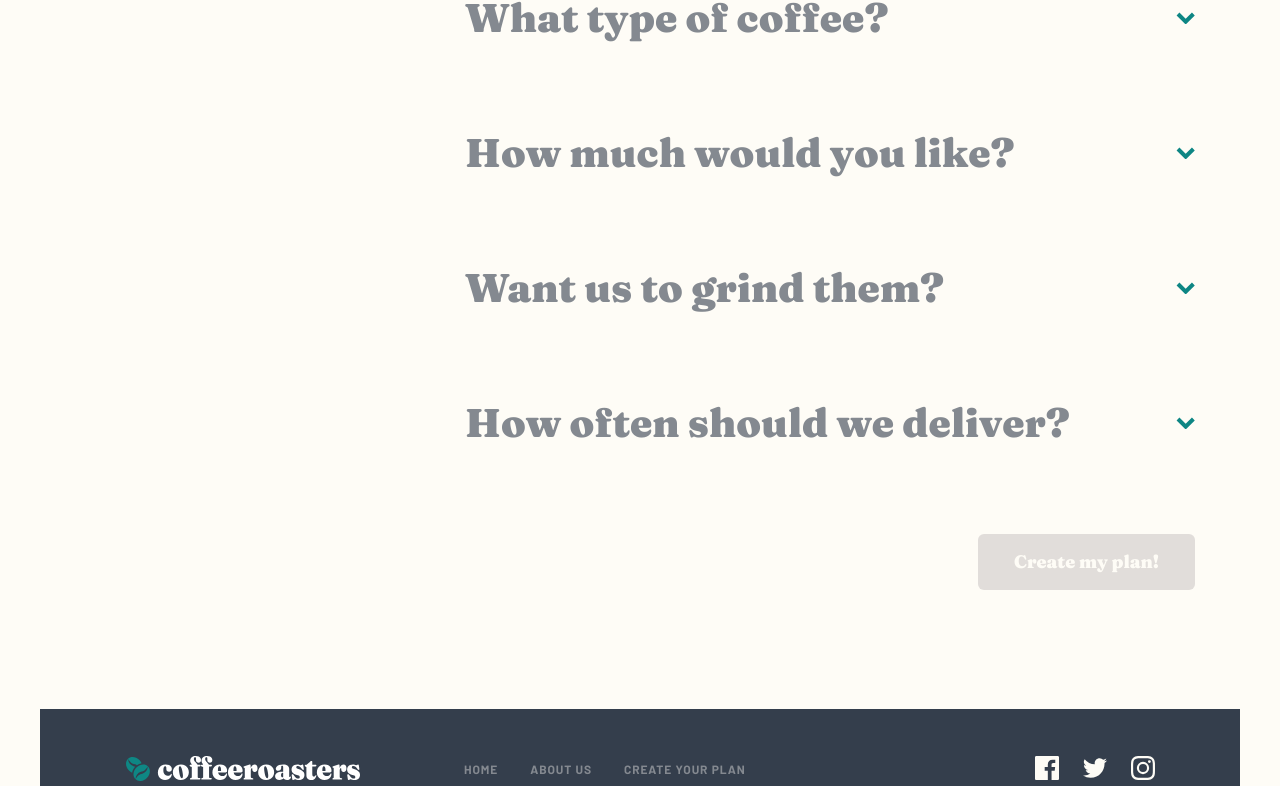
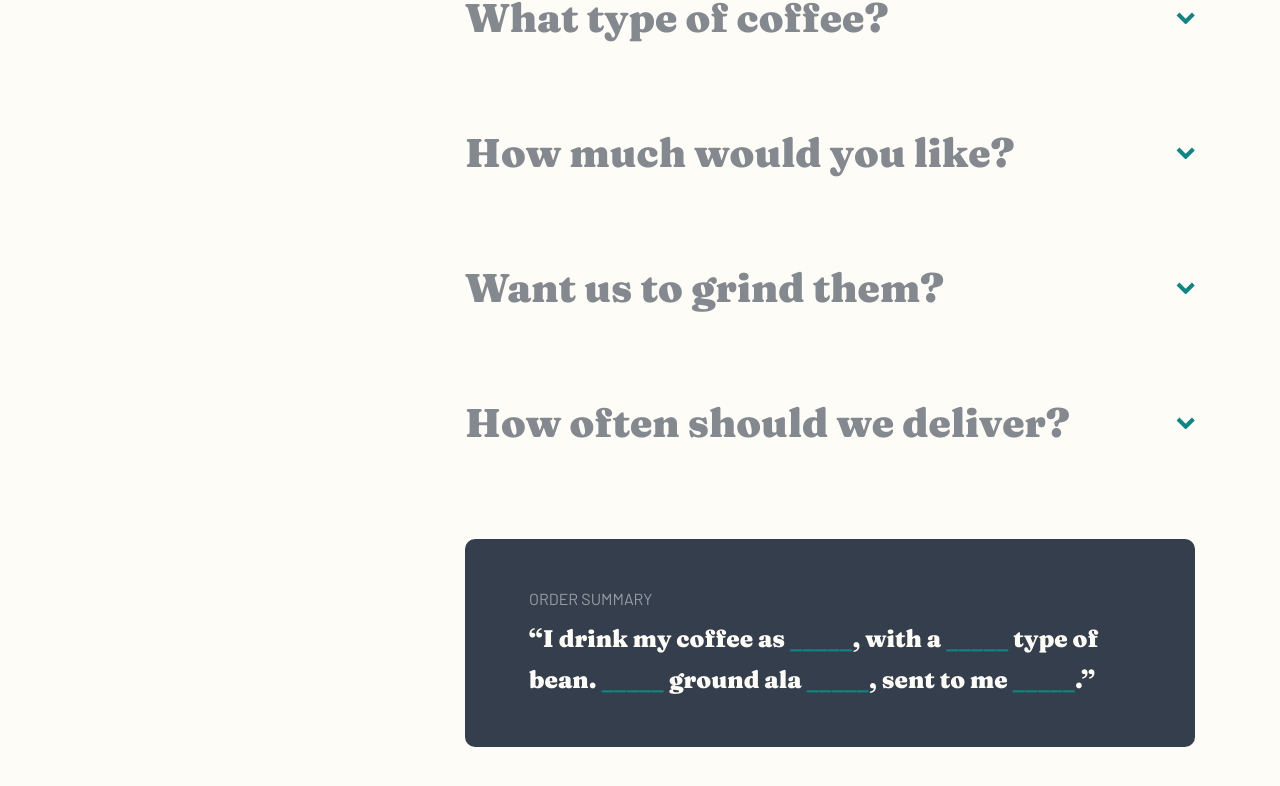
Before and after one commit to annaindistress/frontend-mentor-coffeeroasters-subscription, a React (Vite) app: page /frontend-mentor-coffeeroasters-subscription/create-plan#preferences in a window 1280 px wide. Shown: the part 2000-2786 px from the top of the page. Built offline with nearby package versions, Linux system fonts and the light colour scheme.

Commit message:
Add order summary

```diff
--- a/src/components/Navigation.jsx
+++ b/src/components/Navigation.jsx
@@ -29,11 +29,7 @@ const List = styled.ul`
 
   @media (width >= 768px) {
     justify-content: flex-end;
-    gap: 30px;
-  }
-
-  @media (width >= 1280px) {
-    gap: 35px;
+    gap: 32px;
   }
 `;
 
--- a/src/components/NavigationLink.jsx
+++ b/src/components/NavigationLink.jsx
@@ -20,13 +20,10 @@ const NavigationLink = styled(NavLink)`
 
   @media (width >= 768px) {
     font-weight: 700;
-    font-size: 14px;
+    font-size: 13px;
+    letter-spacing: 0.4px;
     text-transform: uppercase;
     color: hsl(var(--color-grey));
-  }
-
-  @media (width >= 1280px) {
-    font-size: 13px;
   }
 
   @media (hover: hover) and (pointer: fine) {
--- a/src/components/Order.jsx
+++ b/src/components/Order.jsx
@@ -5,6 +5,7 @@ import ScrollToHashElement from "./ScrollToHashElement";
 import Button from "./Button";
 import OrderNavigation from "./OrderNavigation";
 import OrderItem from "./OrderItem.jsx";
+import OrderSummary from "./OrderSummary.jsx";
 import { getOptions } from "./orderSlice.js";
 import { orderData } from "../orderData.js";
 
@@ -14,15 +15,17 @@ const Form = styled.form`
   width: calc(100% - 48px);
   max-width: 1110px;
   margin-inline: auto;
-  margin-bottom: 119px;
+  margin-bottom: 120px;
 
   @media (width >= 768px) {
     width: calc(100% - 80px);
+    margin-bottom: 143px;
   }
 
   @media (width >= 1280px) {
     grid-template-columns: 255px 1fr;
     gap: 87px 125px;
+    margin-bottom: 167px;
   }
 `;
 
@@ -66,6 +69,7 @@ function Order() {
           handleDropdowns={handleOpenDropdowns}
         />
       ))}
+      <OrderSummary />
       <OrderButton as="button" type="submit" disabled={isDisabled}>
         Create my plan!
       </OrderButton>
--- a/src/components/OrderItem.jsx
+++ b/src/components/OrderItem.jsx
@@ -24,7 +24,7 @@ const Question = styled(Title)`
   display: flex;
   justify-content: space-between;
   align-items: center;
-  gap: 32px;
+  gap: 60px;
   line-height: 1.17;
   text-align: left;
   color: hsl(var(--color-grey));
@@ -69,7 +69,7 @@ const Question = styled(Title)`
 const List = styled.ul`
   display: grid;
   gap: 16px;
-  margin: 31px 0 0;
+  margin: 32px 0 0;
   padding: 0;
   list-style: none;
 
@@ -115,7 +115,7 @@ function OrderItem({ item, openDropdowns, handleDropdowns }) {
       ref={itemRef}
       open={isOpen}
       disabled={isDisabled}
-      onClick={handleOpen}
+      onToggle={handleOpen}
     >
       <Question as="summary">
         {question}
--- a/src/components/OrderNavigation.jsx
+++ b/src/components/OrderNavigation.jsx
@@ -11,7 +11,7 @@ const Container = styled.div`
   @media (width >= 1280px) {
     display: block;
     grid-auto-rows: max-content;
-    grid-row: span 6;
+    grid-row: span 7;
   }
 `;
 
--- /dev/null
+++ b/src/components/OrderSummary.jsx
@@ -0,0 +1,43 @@
+import styled from "styled-components";
+import Summary from "./Summary";
+import Section from "./Section";
+
+const Container = styled(Section)`
+  width: 100%;
+  margin-top: 20px;
+  margin-bottom: -45px;
+  padding: 32px 25px;
+
+  @media (width >= 768px) {
+    margin-top: 43px;
+    margin-bottom: -60px;
+    padding: 27px 43px;
+  }
+
+  @media (width >= 1280px) {
+    margin-top: 5px;
+    margin-bottom: -47px;
+    padding: 47px 64px;
+  }
+`;
+
+const Title = styled.p`
+  margin-top: 0;
+  margin-bottom: 8px;
+  font-size: 16px;
+  line-height: 1.62;
+  text-transform: uppercase;
+  color: white;
+  opacity: 0.5;
+`;
+
+function OrderSummary() {
+  return (
+    <Container as="div">
+      <Title>Order summary</Title>
+      <Summary />
+    </Container>
+  );
+}
+
+export default OrderSummary;
--- /dev/null
+++ b/src/components/Summary.jsx
@@ -0,0 +1,58 @@
+import { useSelector } from "react-redux";
+import styled from "styled-components";
+import Title from "./Title";
+import { getOptions } from "./orderSlice";
+
+const Text = styled(Title)`
+  line-height: 1.67;
+  text-align: left;
+
+  &::before {
+    content: "“";
+  }
+
+  &::after {
+    content: "”";
+  }
+`;
+
+const Main = styled.span`
+  text-transform: capitalize;
+  color: hsl(var(--color-cyan));
+`;
+
+function Summary() {
+  const { preferences, beanType, quantity, grindOption, deliveries } =
+    useSelector(getOptions);
+
+  const preferenceSelection = (
+    <Main>{preferences !== "" ? preferences : "_____"}</Main>
+  );
+
+  const beanSelection = <Main>{beanType !== "" ? beanType : "_____"}</Main>;
+
+  const quantitySelection = <Main>{quantity !== "" ? quantity : "_____"}</Main>;
+
+  const grindSelection = (
+    <Main>
+      {grindOption !== "" && grindOption !== null ? grindOption : "_____"}
+    </Main>
+  );
+
+  const deliverySelection = (
+    <Main>{deliveries !== "" ? deliveries : "_____"}</Main>
+  );
+
+  return (
+    <Text as="p">
+      I drink my coffee
+      {preferences === "Capsule" ? " using " : " as "}
+      {preferenceSelection}, with a {beanSelection} type of bean.{" "}
+      {quantitySelection} {preferences === "Capsule" ? "" : "ground ala "}
+      {preferences !== "Capsule" && grindSelection}, sent to me{" "}
+      {deliverySelection}.
+    </Text>
+  );
+}
+
+export default Summary;
```
